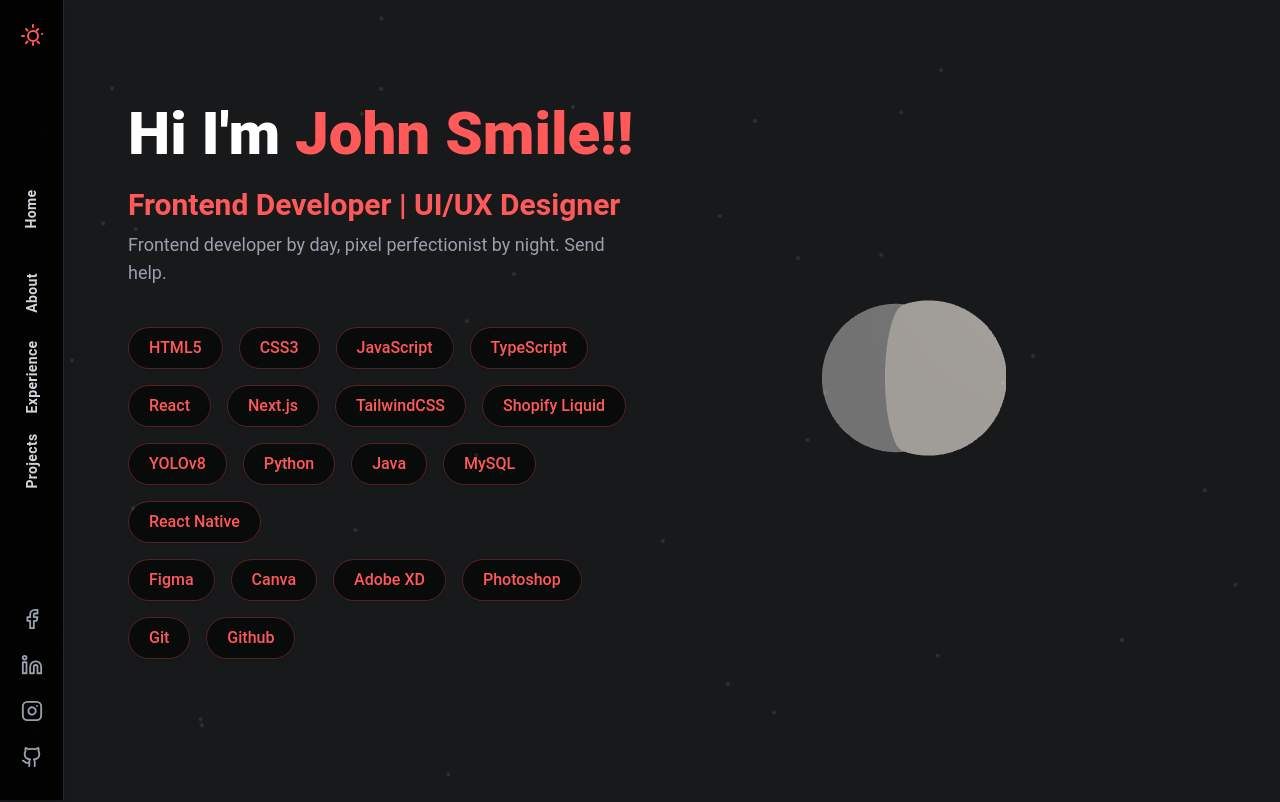
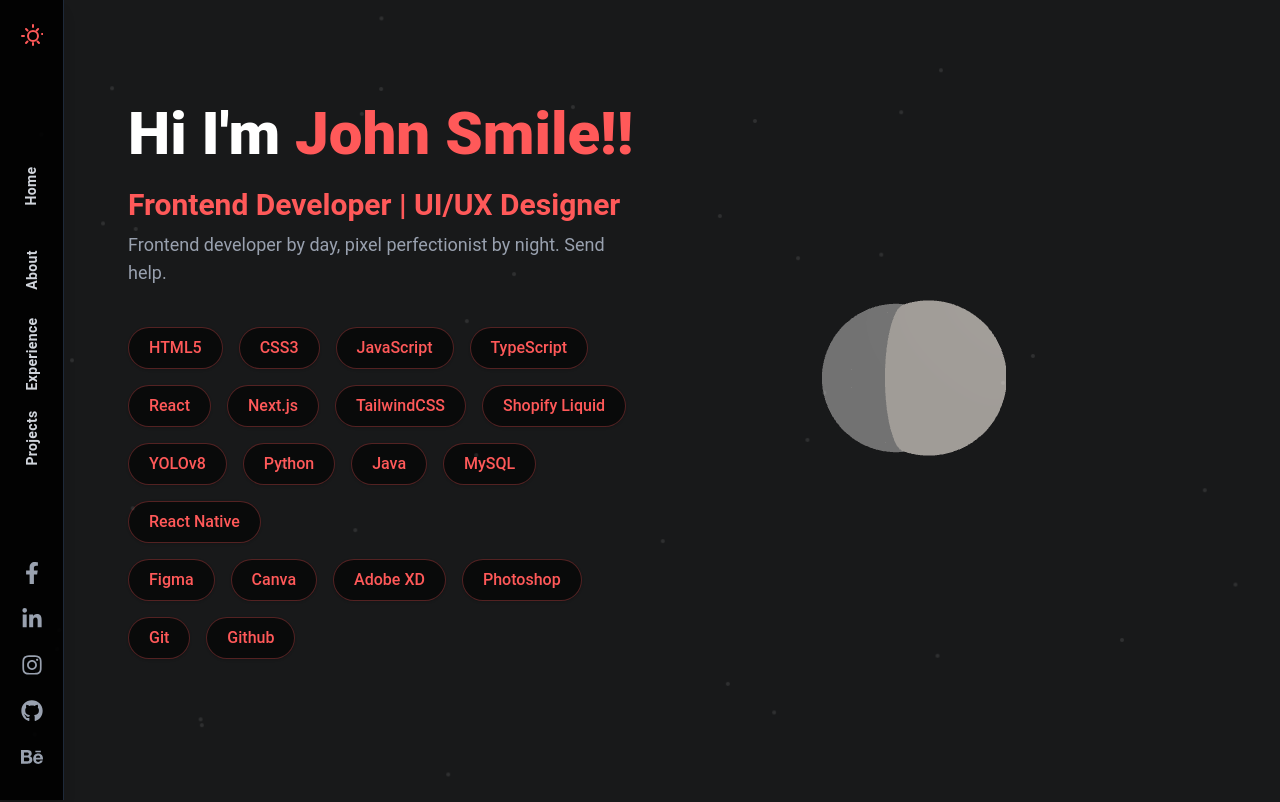
Before and after one commit to Redkuroo/smile-portfolio-v2, a Next.js app: page / in a window 1280 px wide. Shown: the top 802 px of the page. Built offline with nearby package versions, Linux system fonts and the light colour scheme.

Commit message:
migrated to react-icon

```diff
--- a/app/Sidebar.js
+++ b/app/Sidebar.js
@@ -2,6 +2,7 @@
 import { useState } from "react";
 import Link from "next/link";
 import { useTheme } from "./ThemeProvider";
+import { FaFacebookF, FaLinkedinIn, FaInstagram, FaGithub, FaBehance } from 'react-icons/fa';
 
 const navLinks = [
   { href: "#home", label: "Home" },
@@ -10,13 +11,12 @@ const navLinks = [
   { href: "#projects", label: "Projects" },
 ];
 
-import { FacebookIcon, LinkedinIcon, InstagramIcon, GithubIcon } from "lucide-react";
-
 const socials = [
-  { href: "#", label: "Facebook", icon: <FacebookIcon size={22} /> },
-  { href: "#", label: "LinkedIn", icon: <LinkedinIcon size={22} /> },
-  { href: "#", label: "Instagram", icon: <InstagramIcon size={22} /> },
-  { href: "#", label: "GitHub", icon: <GithubIcon size={22} /> },
+  { href: "https://www.facebook.com/js.mella.9", label: "Facebook", icon: <FaFacebookF size={22} /> },
+  { href: "https://www.linkedin.com/in/john-smile-mella-064a12347/", label: "LinkedIn", icon: <FaLinkedinIn size={22} /> },
+  { href: "https://www.instagram.com/j_smileeeee/", label: "Instagram", icon: <FaInstagram size={22} /> },
+  { href: "https://github.com/Redkuroo", label: "GitHub", icon: <FaGithub size={22} /> },
+  { href: "https://www.behance.net/", label: "Behance", icon: <FaBehance size={22} /> },
 ];
 
 export default function Sidebar() {
--- a/package.json
+++ b/package.json
@@ -16,6 +16,7 @@
     "next": "15.3.3",
     "react": "^19.0.0",
     "react-dom": "^19.0.0",
+    "react-icons": "^4.11.0",
     "three": "^0.177.0"
   },
   "devDependencies": {
```
Also changed, not shown: 1 other file (tests, documents, lock files or other folders).
